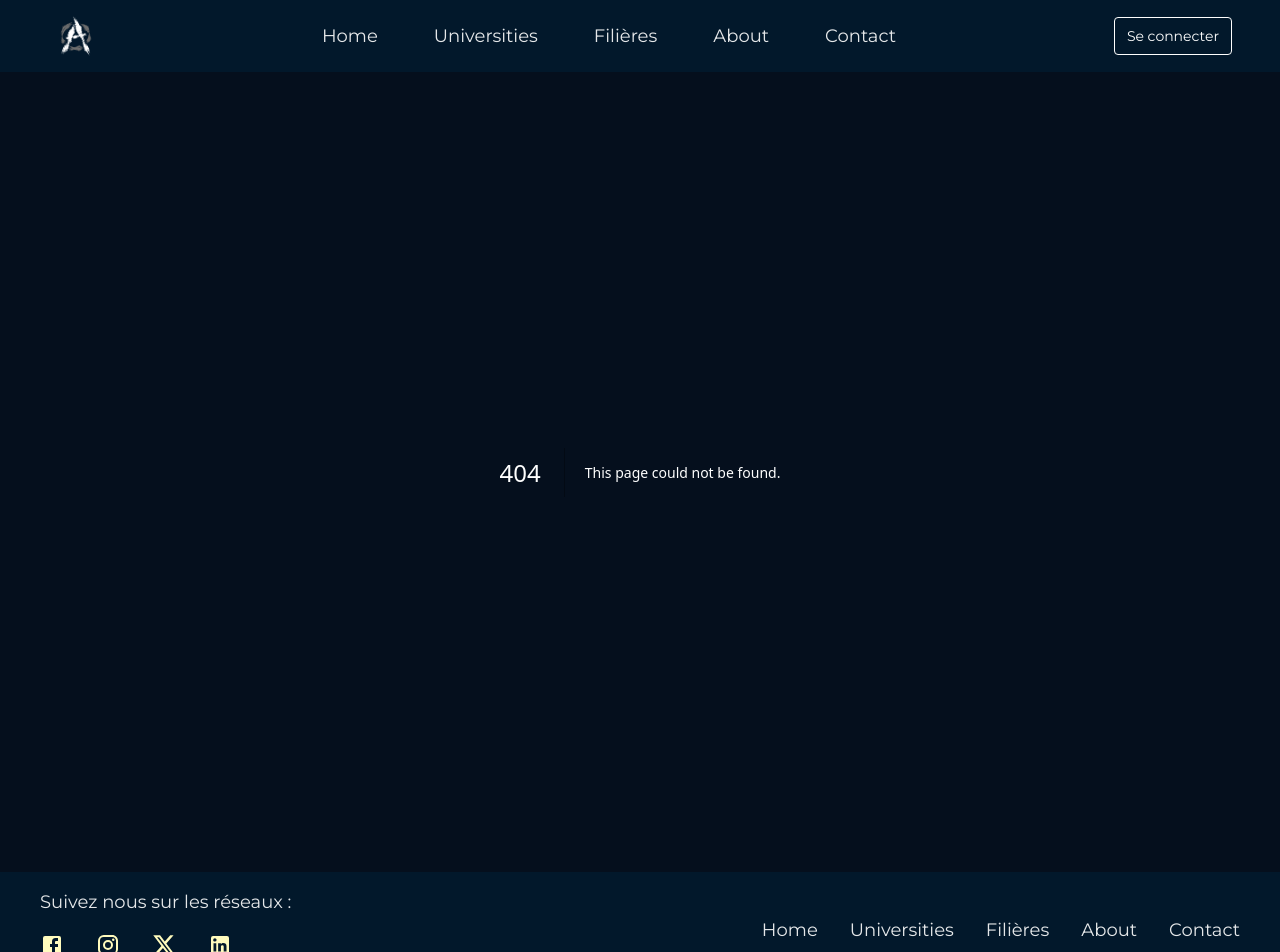
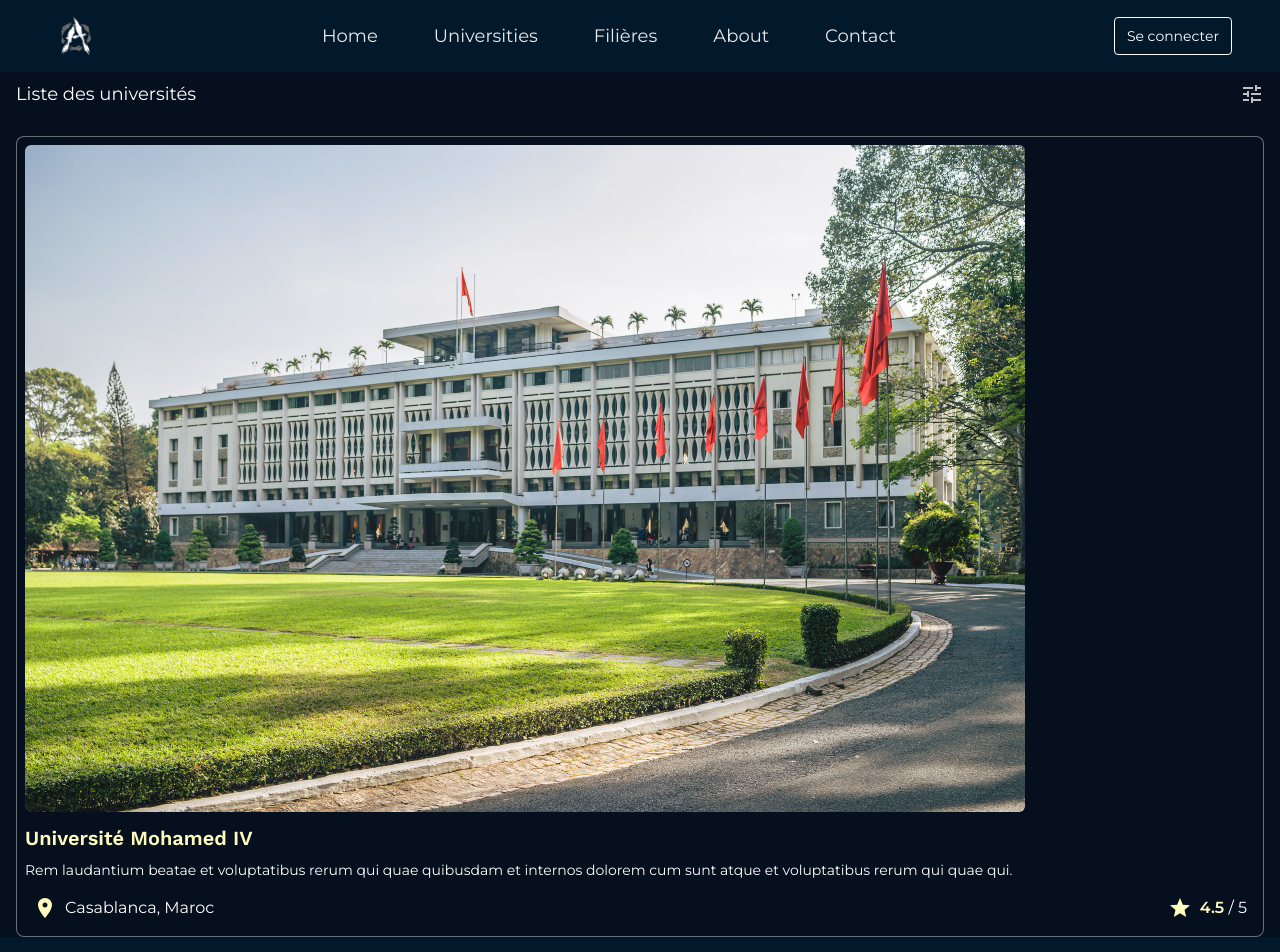
Before and after one commit to IsmaelAvotra/ny-hoaviko-front, a Next.js app: page /universities in a window 1280 px wide. Before the commit this address had no page. Shown: the top 952 px of the page. Built offline with nearby package versions, Linux system fonts and the light colour scheme.

Commit message:
IAN: University card design

```diff
--- /dev/null
+++ b/src/app/common/Pagination.tsx
@@ -0,0 +1,11 @@
+import React from 'react'
+
+const Pagination = () => {
+  return (
+    <div>
+      <h2>This is the pagination content</h2>
+    </div>
+  )
+}
+
+export default Pagination
--- a/src/app/components/home/Header.tsx
+++ b/src/app/components/home/Header.tsx
@@ -21,7 +21,7 @@ const Header = () => {
         doloremque eius sit illum ipsam qui nemo beatae sed aliquid numquam.
       </p>
       <Link
-        href={'/about'}
+        href={'/universities'}
         className=' bg-white text-black cursor-pointer px-8 sm:px-12 py-2 rounded flex items-center gap-4 hover:text-green duration-500'
       >
         Explorer
--- /dev/null
+++ b/src/app/components/universities/UniverityCard.tsx
@@ -0,0 +1,48 @@
+import React from 'react'
+import LocationOnIcon from '@mui/icons-material/LocationOn'
+import StarIcon from '@mui/icons-material/Star'
+import Image from 'next/image'
+import { Work_Sans } from 'next/font/google'
+
+const workSans = Work_Sans({ subsets: ['latin'] })
+
+const UniverityCard = () => {
+  return (
+    <div className=' bg-black p-2 rounded-lg border border-white/40'>
+      <div className='top'>
+        <Image
+          src={'/assets/card-test.jpg'}
+          alt={'a photo representing the university'}
+          width={1000}
+          height={667}
+          className='rounded-md'
+        />
+      </div>
+      <div className='bottom mt-3'>
+        <h2
+          className={`${workSans.className} text-xl font-semibold text-yellow mb-2`}
+        >
+          Université Mohamed IV
+        </h2>
+        <p className='text-sm'>
+          Rem laudantium beatae et voluptatibus rerum qui quae quibusdam et
+          internos dolorem cum sunt atque et voluptatibus rerum qui quae qui.
+        </p>
+        <div className='location-rate mt-4 flex items-center justify-between mb-2 px-2'>
+          <div className='location flex items-center gap-2'>
+            <LocationOnIcon className='text-yellow' />
+            <p>Casablanca, Maroc</p>
+          </div>
+          <div className='rate flex items-center gap-2'>
+            <StarIcon className='text-yellow' />
+            <p>
+              <span className='font-semibold text-yellow'>4.5</span> / 5
+            </p>
+          </div>
+        </div>
+      </div>
+    </div>
+  )
+}
+
+export default UniverityCard
--- /dev/null
+++ b/src/app/universities/page.tsx
@@ -0,0 +1,19 @@
+import React from 'react'
+import TuneIcon from '@mui/icons-material/Tune'
+import UniverityCard from '../components/universities/UniverityCard'
+
+const Universities = () => {
+  return (
+    <div className='min-h-screen relative'>
+      <div className='title bg-black fixed top-16 w-full py-4 px-4 flex items-center justify-between'>
+        <h2 className='text-lg'>Liste des universités</h2>
+        <TuneIcon className='text-[28px] text-white/75' />
+      </div>
+      <div className='content mt-16 px-4'>
+        <UniverityCard />
+      </div>
+    </div>
+  )
+}
+
+export default Universities
```
Also changed, not shown: public/assets/card-test.jpg (added).
